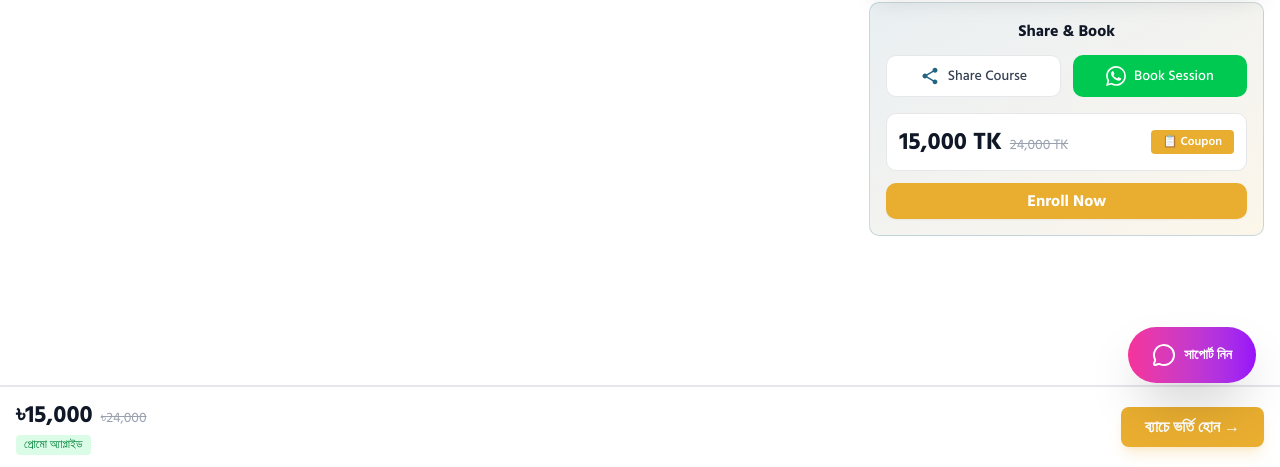
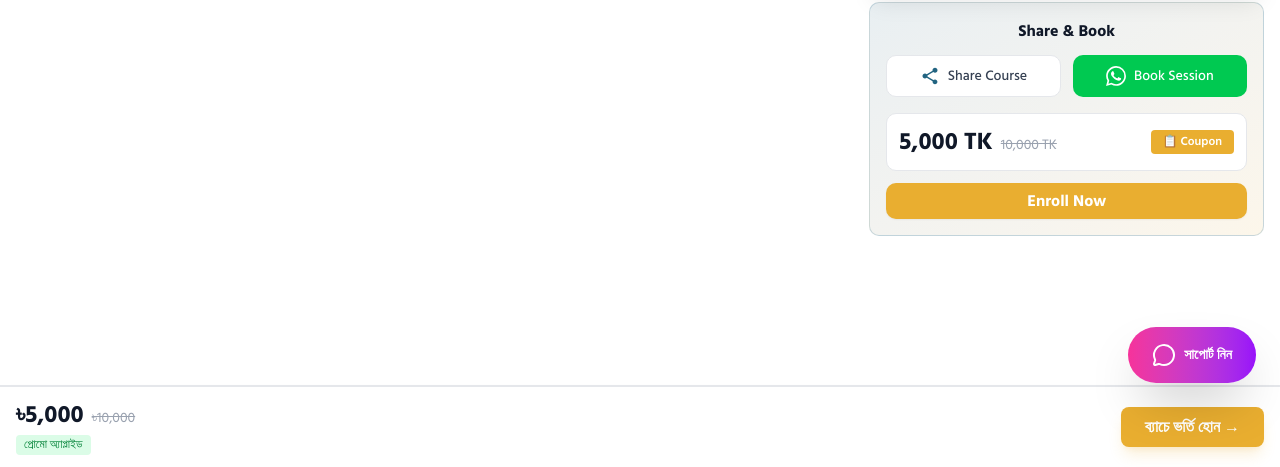
Before and after one commit to mehrabhossain1/innodemmy-frontend, a Next.js app: page /courses/innodemy-clinical-research-mastery-program in a window 1280 px wide. Shown: the part 333-800 px from the top of the page. Built offline with nearby package versions, Linux system fonts and the light colour scheme.

Commit message:
feat: Centralize course data for Innodemy Clinical Research Mastery Program, improving maintainability and consistency in rendering course details

```diff
--- a/app/courses/innodemy-clinical-research-mastery-program/page.tsx
+++ b/app/courses/innodemy-clinical-research-mastery-program/page.tsx
@@ -7,6 +7,26 @@ import { useState } from "react";
 
 const InnodemyClinicalResearchMasteryProgram = () => {
     const [isVideoPlaying, setIsVideoPlaying] = useState(false);
+
+    // Centralized Course Data
+    const courseData = {
+        title: "Innodemy Clinical Research Mastery Program",
+        description:
+            "ক্লিনিক্যাল রিসার্চ ইন্ডাস্ট্রিতে আপনার ক্যারিয়ার গড়তে চান? এই কোর্সে শিখবেন ক্লিনিক্যাল ট্রায়াল ডিজাইন, রেগুলেটরি অ্যাফেয়ার্স, ডেটা ম্যানেজমেন্ট এবং আরও অনেক কিছু। এই সম্পূর্ণ প্রোগ্রামটি আপনাকে একজন দক্ষ ক্লিনিক্যাল রিসার্চ প্রফেশনাল হিসেবে গড়ে তুলবে।",
+        price: 5000,
+        originalPrice: 10000,
+        currency: "৳",
+        videoUrl:
+            "https://www.youtube.com/embed/--9W4yF149Y?si=sT1A8q-UtEtGAlOr&autoplay=1",
+        thumbnailUrl:
+            "https://images.unsplash.com/photo-1576091160399-112ba8d25d1d?ixlib=rb-4.0.3&auto=format&fit=crop&w=800&q=80",
+        checkoutLink: "/checkout?course=clinical-research",
+        videoLabel: "ক্লিক করে দেখে নিন কোর্সের ডেমো ক্লাস",
+        enrollButtonText: "ব্যাচে ভর্তি হোন →",
+        enrollButtonTextShort: "Enroll Now",
+        promoLabel: "প্রোমো অ্যাপ্লাইড",
+        liveCourseLabel: "লাইভ কোর্স",
+    };
 
     return (
         <div className="min-h-screen bg-white pb-24">
@@ -26,8 +46,8 @@ const InnodemyClinicalResearchMasteryProgram = () => {
                             <iframe
                                 width="100%"
                                 height="100%"
-                                src="https://www.youtube.com/embed/--9W4yF149Y?si=sT1A8q-UtEtGAlOr&autoplay=1"
-                                title="YouTube video player"
+                                src={courseData.videoUrl}
+                                title={courseData.title}
                                 frameBorder="0"
                                 allow="accelerometer; autoplay; clipboard-write; encrypted-media; gyroscope; picture-in-picture; web-share"
                                 referrerPolicy="strict-origin-when-cross-origin"
@@ -47,22 +67,17 @@ const InnodemyClinicalResearchMasteryProgram = () => {
                         {/* Live Course Badge */}
                         <div className="inline-flex items-center gap-2 bg-red-50 text-red-600 px-3 py-1 rounded text-sm font-semibold mb-3">
                             <div className="w-2 h-2 bg-red-600 rounded-full animate-pulse"></div>
-                            লাইভ কোর্স
+                            {courseData.liveCourseLabel}
                         </div>
 
                         <h1 className="text-3xl md:text-4xl font-bold text-gray-900 mb-4">
-                            Innodemy Clinical Research Mastery Program
+                            {courseData.title}
                         </h1>
 
                         {/* Description */}
                         <div className="mb-6 w-full">
                             <div className="text-gray-700 text-base leading-relaxed whitespace-pre-line text-justify">
-                                ক্লিনিক্যাল রিসার্চ ইন্ডাস্ট্রিতে আপনার
-                                ক্যারিয়ার গড়তে চান? এই কোর্সে শিখবেন
-                                ক্লিনিক্যাল ট্রায়াল ডিজাইন, রেগুলেটরি
-                                অ্যাফেয়ার্স, ডেটা ম্যানেজমেন্ট এবং আরও অনেক
-                                কিছু। এই সম্পূর্ণ প্রোগ্রামটি আপনাকে একজন দক্ষ
-                                ক্লিনিক্যাল রিসার্চ প্রফেশনাল হিসেবে গড়ে তুলবে।
+                                {courseData.description}
                             </div>
                         </div>
                     </div>
@@ -75,8 +90,8 @@ const InnodemyClinicalResearchMasteryProgram = () => {
                             onClick={() => setIsVideoPlaying(true)}
                         >
                             <Image
-                                src="https://images.unsplash.com/photo-1576091160399-112ba8d25d1d?ixlib=rb-4.0.3&auto=format&fit=crop&w=800&q=80"
-                                alt="Innodemy Clinical Research Mastery Program"
+                                src={courseData.thumbnailUrl}
+                                alt={courseData.title}
                                 fill
                                 className="object-cover"
                             />
@@ -89,7 +104,7 @@ const InnodemyClinicalResearchMasteryProgram = () => {
                             <div className="absolute top-3 left-3 bg-secondary text-white px-3 py-1.5 rounded shadow-lg flex items-center gap-2">
                                 <Video className="w-4 h-4" />
                                 <span className="text-xs font-bold">
-                                    ক্লিক করে দেখে নিন কোর্সের ডেমো ক্লাস
+                                    {courseData.videoLabel}
                                 </span>
                             </div>
                         </div>
@@ -131,10 +146,12 @@ const InnodemyClinicalResearchMasteryProgram = () => {
                                 <div>
                                     <div className="flex items-baseline gap-2">
                                         <span className="text-2xl font-bold text-gray-900">
-                                            15,000 TK
+                                            {courseData.price.toLocaleString()}{" "}
+                                            TK
                                         </span>
                                         <span className="text-sm text-gray-400 line-through">
-                                            24,000 TK
+                                            {courseData.originalPrice.toLocaleString()}{" "}
+                                            TK
                                         </span>
                                     </div>
                                 </div>
@@ -144,9 +161,9 @@ const InnodemyClinicalResearchMasteryProgram = () => {
                             </div>
 
                             {/* Enrollment Button */}
-                            <Link href="/checkout?course=clinical-research">
+                            <Link href={courseData.checkoutLink}>
                                 <Button className="w-full bg-secondary hover:bg-secondary/90 text-white font-bold py-4 text-base rounded-lg">
-                                    Enroll Now
+                                    {courseData.enrollButtonTextShort}
                                 </Button>
                             </Link>
                         </div>
@@ -162,22 +179,24 @@ const InnodemyClinicalResearchMasteryProgram = () => {
                         <div className="flex flex-col">
                             <div className="flex items-baseline gap-2">
                                 <span className="text-2xl font-bold text-gray-900">
-                                    ৳15,000
+                                    {courseData.currency}
+                                    {courseData.price.toLocaleString()}
                                 </span>
                                 <span className="text-sm text-gray-400 line-through">
-                                    ৳24,000
+                                    {courseData.currency}
+                                    {courseData.originalPrice.toLocaleString()}
                                 </span>
                             </div>
                             <span className="text-xs text-green-700 bg-green-100 px-2 py-0.5 rounded inline-block w-fit mt-1">
-                                প্রোমো অ্যাপ্লাইড
+                                {courseData.promoLabel}
                             </span>
                         </div>
 
                         {/* Enrollment Button */}
                         <div className="flex-shrink-0">
-                            <Link href="/checkout?course=clinical-research">
+                            <Link href={courseData.checkoutLink}>
                                 <Button className="bg-secondary hover:bg-secondary/90 text-white font-bold px-6 py-5 text-base whitespace-nowrap shadow-lg shadow-secondary/20">
-                                    ব্যাচে ভর্তি হোন →
+                                    {courseData.enrollButtonText}
                                 </Button>
                             </Link>
                         </div>
```
